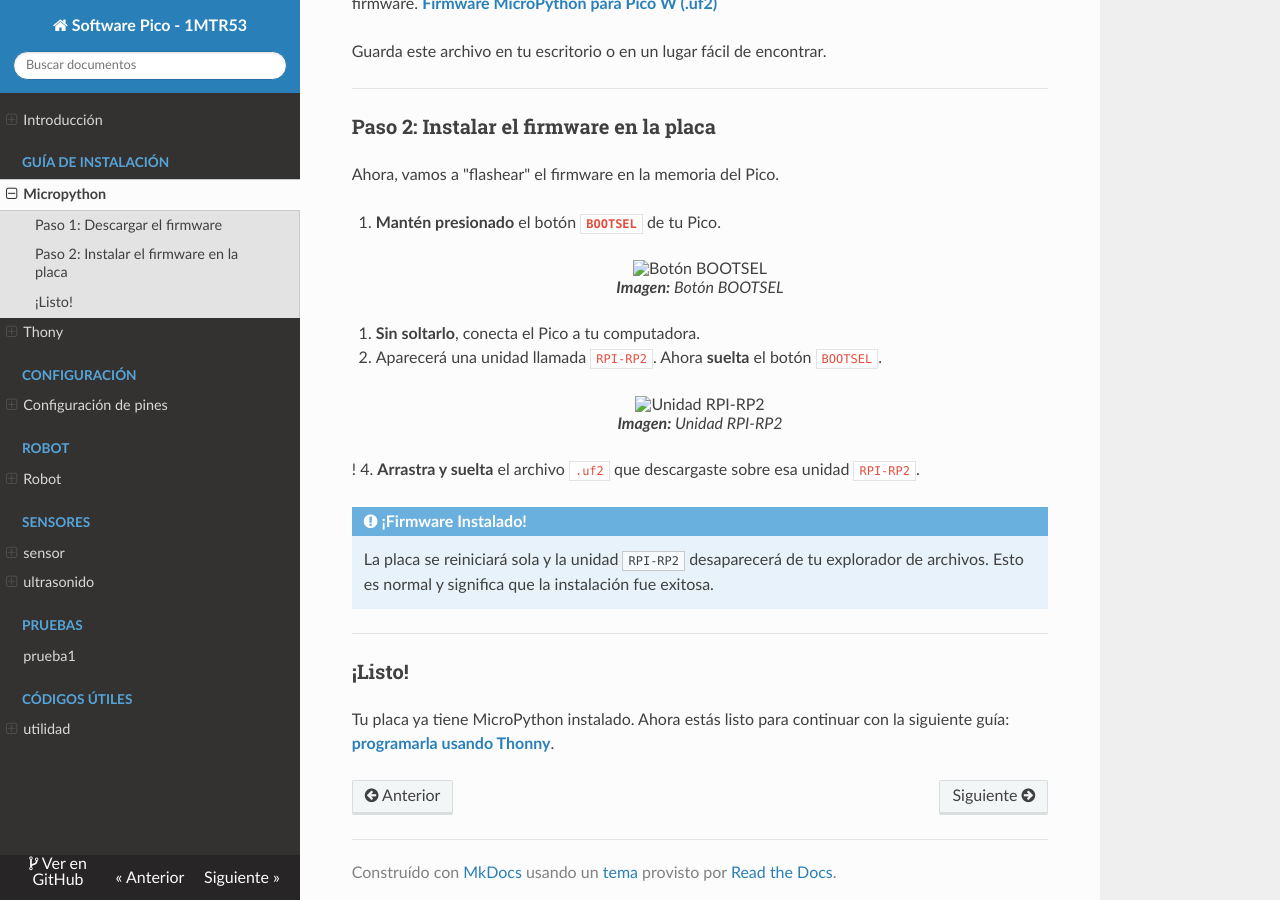
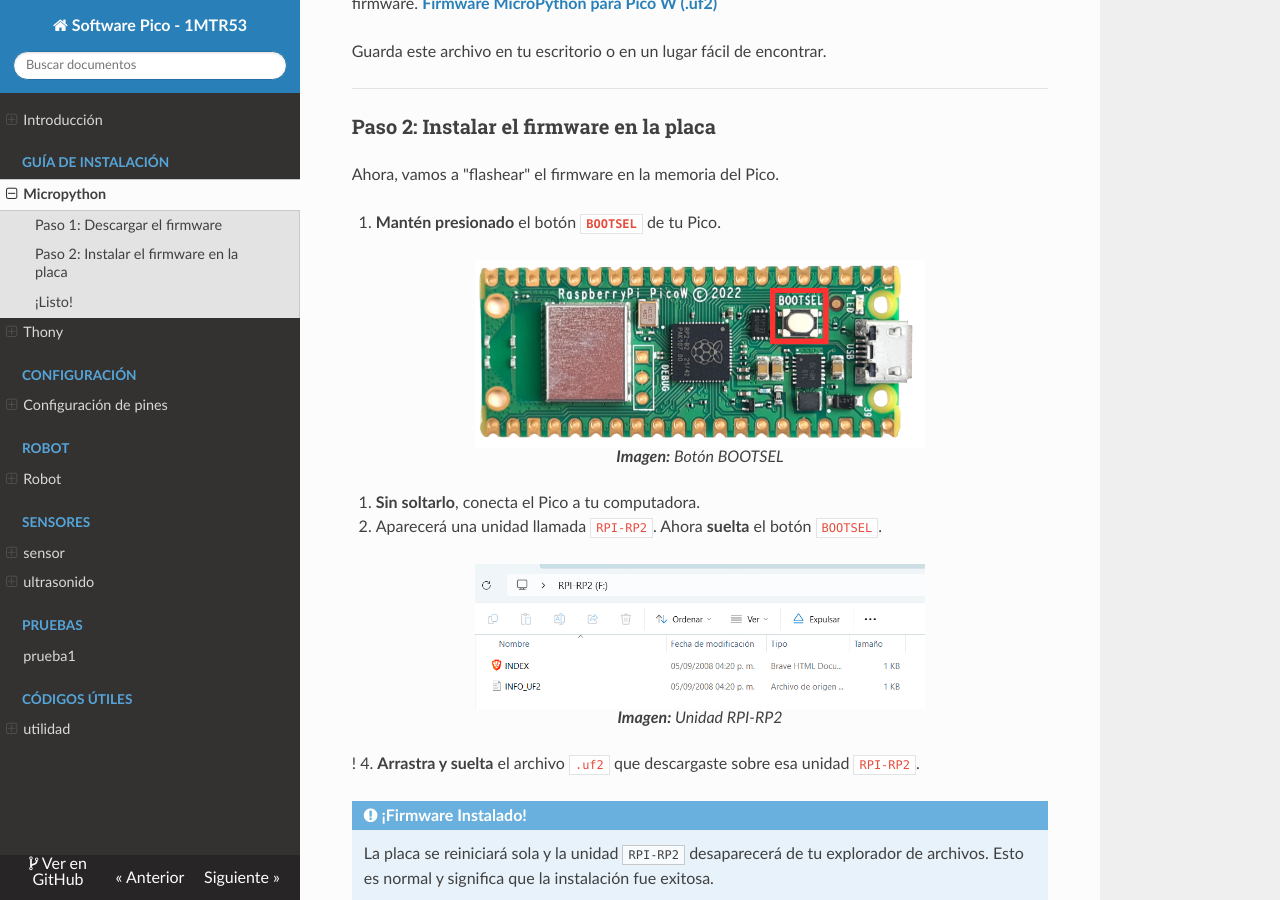
Before and after one commit to PUCP-Robotica-IA/robotic-kit-docs, an MkDocs documentation site: the page built from docs/guides/micropython_guide.md, in a window 1280 px wide and 900 px high, scrolled down 464 px. Built offline with MkDocs 1.6.1, drawn with Linux system fonts in a browser that asks for light colours; nearby versions of some CDN libraries.

Commit message:
Fix image path formatting in micropython_guide.md

```diff
--- a/docs/guides/micropython_guide.md
+++ b/docs/guides/micropython_guide.md
@@ -25,7 +25,7 @@
 
 
 <figure markdown="span" align="center">
-  ![Botón BOOTSEL](..\recursos\pico.png){ width="450" }
+  ![Botón BOOTSEL](../recursos/pico.png){ width="450" }
   <figcaption><em><strong>Imagen:</strong> Botón BOOTSEL</em></figcaption>
 </figure>
 
@@ -35,7 +35,7 @@
 
 
 <figure markdown="span" align="center">
-  ![Unidad RPI-RP2](..\recursos\unidadRPI-RP2.png){ width="450" }
+  ![Unidad RPI-RP2](../recursos/unidadRPI-RP2.png){ width="450" }
   <figcaption><em><strong>Imagen:</strong> Unidad RPI-RP2</em></figcaption>
 </figure>
 !
```
